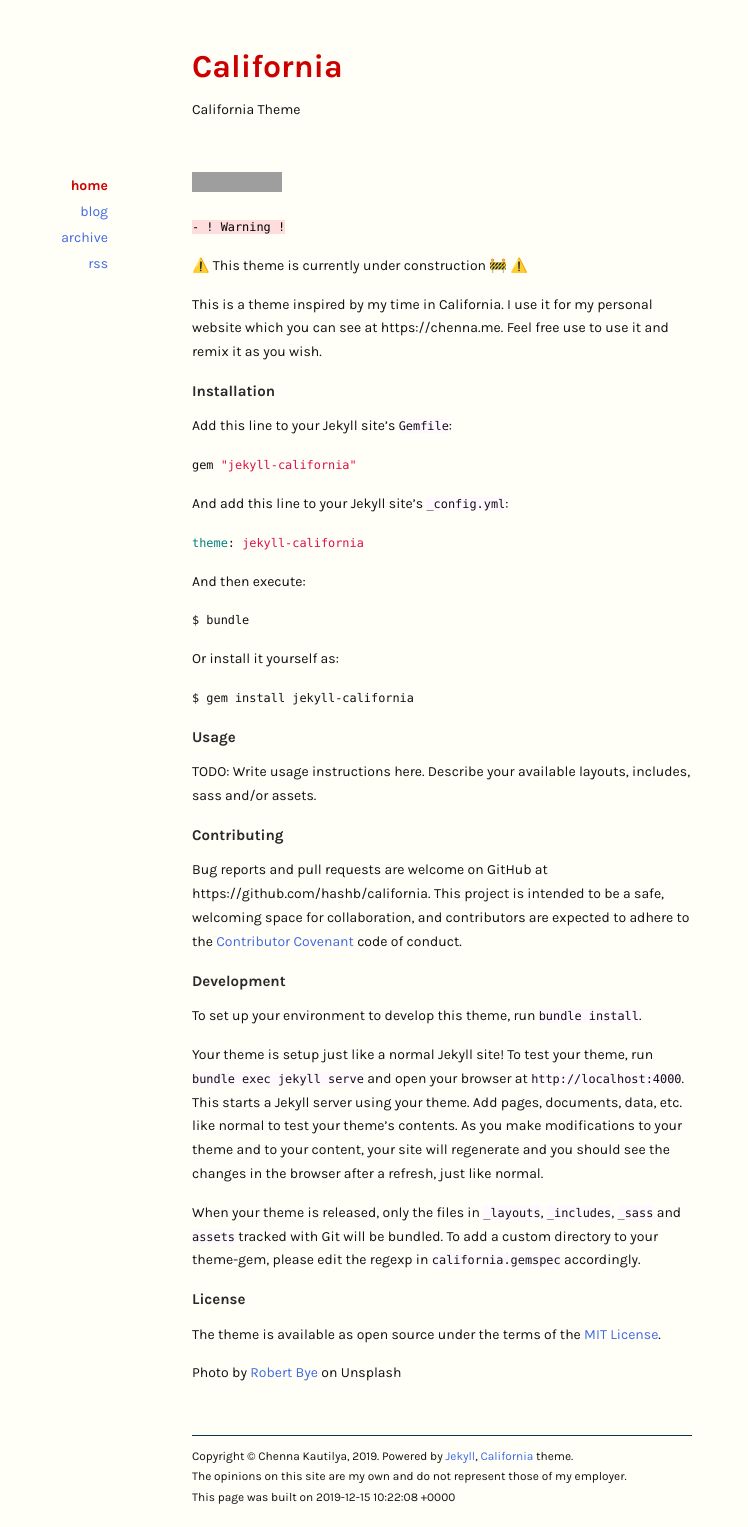
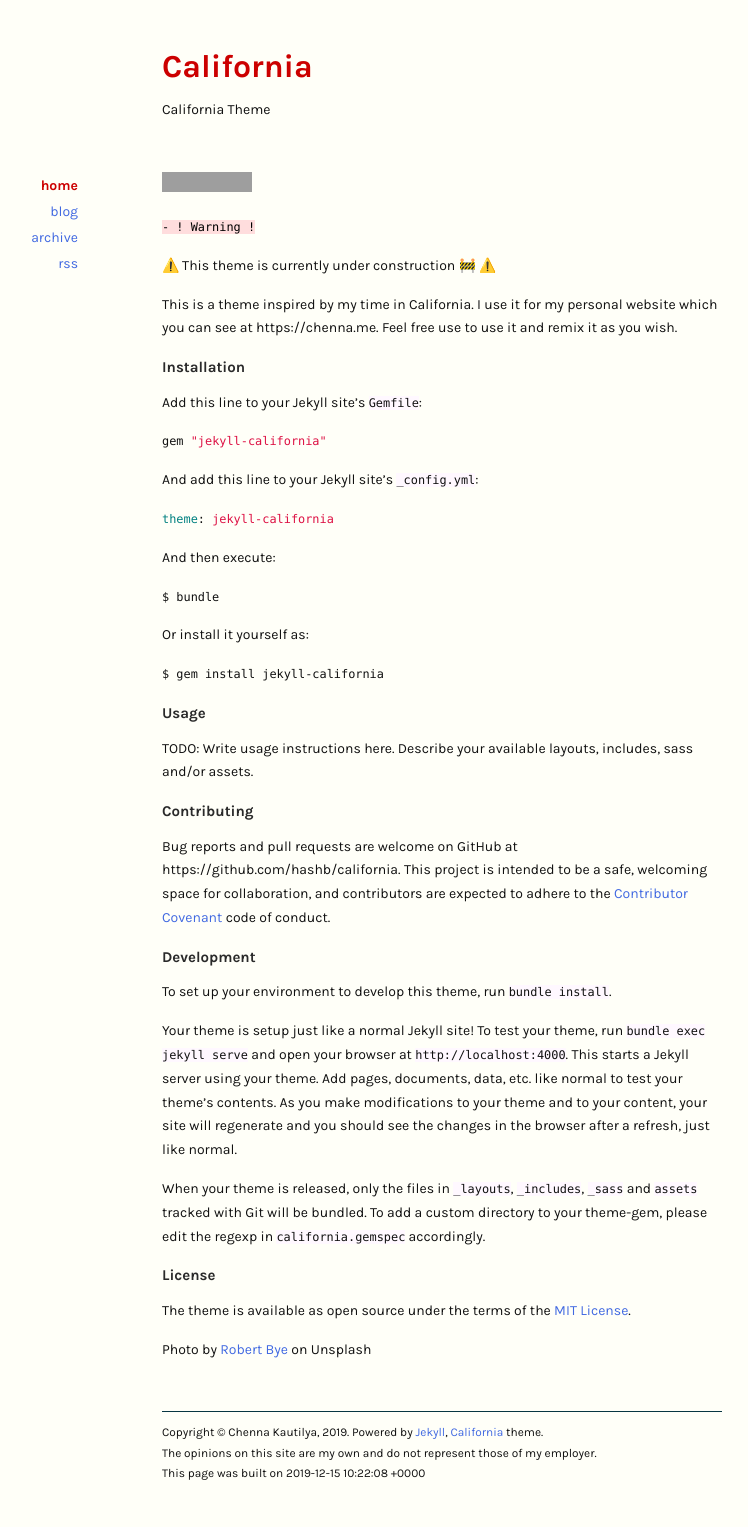
Before and after one commit to hashb/california-archive, a Jekyll site: the page built from index.markdown, in a window 1280 px wide. Shown: the whole page, without its empty margins (198-946 px from the left). Built offline with Jekyll 4.4.1, drawn with Linux system fonts in a browser that asks for light colours; emoji names are drawn with the system emoji font; after the commit the page ends 1503 px from its top, so only the background shows below that; grey boxes are pictures that could not be loaded.

Commit message:
increased page width

```diff
--- a/_sass/_main.scss
+++ b/_sass/_main.scss
@@ -135,7 +135,7 @@ h3 {
 .nounderline { text-decoration: underline; }
 
 .emoji {
-  display: inline;
+  display: inline-block;
   margin: auto;
   height: 1.2em;
   width: 1.2em;
@@ -144,13 +144,13 @@ h3 {
 
 /*** Structure ***/
 #page {
-  width: 500px;
+  width: 560px;
   margin: 0 auto;
   position: relative;
 }
 
 #header {
-  width: 500px;
+  width: 560px;
   margin: 40px auto 50px auto;
 }
 #header h1 {
@@ -162,7 +162,7 @@ h3 {
 }
 
 #footer {
-  width: 500px;
+  width: 560px;
   margin: 50px auto 20px auto;
   padding-top: 10px;
   font-size: 0.85em;
@@ -170,7 +170,7 @@ h3 {
 }
 
 #content {
-  width: 500px;
+  width: 560px;
   margin: 0 auto;
 }
 
```
